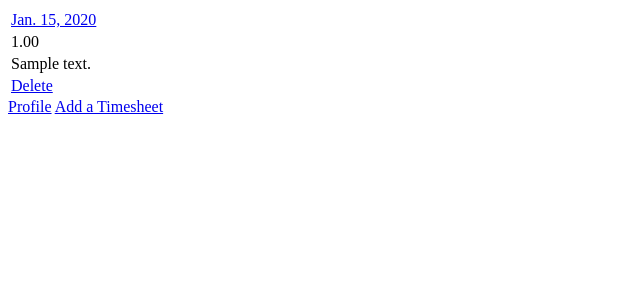
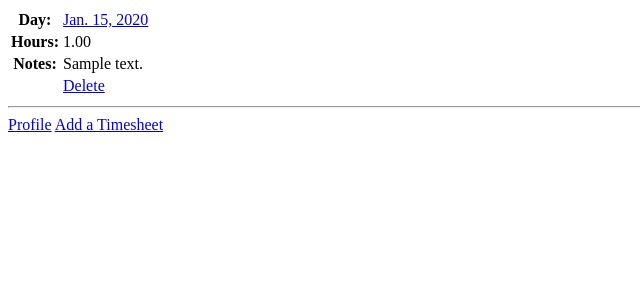
Before and after one commit to working-bikes/working-bikes, a Django app: page /volunteer/timesheets/ in a window 1280 px wide. Shown: the top 300 px of the page, without its empty margins (0-640 px from the left). Run offline with Django 3.2, Linux system fonts and the light colour scheme; a user stored in the database is signed in; tables that the repository leaves empty hold one stand-in row (values such as "Sample post").

Commit message:
Adding a bit of styling to the timesheet list

```diff
--- a/volunteer/templates/volunteer/timesheet_list.html
+++ b/volunteer/templates/volunteer/timesheet_list.html
@@ -1,18 +1,29 @@
 {% extends 'base.html' %}
 {% block title %}Timesheets | {{ block.super }}{% endblock title %}
 {% block content %}
+	{% for timesheet in timesheet_list %}
 	<table>
-	{% for timesheet in timesheet_list %}
 		<tr id="timesheet-day">
-			<td>
+			<th><label for="timesheet-day">Day:</label></th>
+			<td id="timesheet-day">
 				<a href="{% url 'volunteer:timesheet' timesheet.id %}">{{ timesheet.day }}</a>
 			</td>
 		</tr>
-		<tr id="timesheet-hours"><td>{{ timesheet.hours }}</td></tr>
-		<tr id="timesheet-note"><td>{{ timesheet.notes }}</td></tr>
-		<tr id="timesheet-delete"><td><a href="{% url 'volunteer:timesheet_delete' timesheet.id %}">Delete</a>
+		<tr id="timesheet-hours">
+			<th><label for="timesheet-hours">Hours:</label></th>
+			<td>{{ timesheet.hours }}</td>
+		</tr>
+		<tr id="timesheet-note">
+			<th><label for="timesheet-note">Notes:</label></th>
+			<td>{{ timesheet.notes }}</td>
+		</tr>
+		<tr id="timesheet-delete">
+			<th><label for="timesheet-delete"></label></th>
+			<td><a href="{% url 'volunteer:timesheet_delete' timesheet.id %}">Delete</a></td>
+		</tr>
+	</table>
+	<hr />
 	{% endfor %}
-	</table>
 	<a href="{% url 'volunteer:profile' %}">Profile</a>
 	<a href="{% url 'volunteer:timesheet_add' %}">Add a Timesheet</a>
 {% endblock content %}
```
Also changed, not shown: templates/500.html (added, +8 -0 lines).
